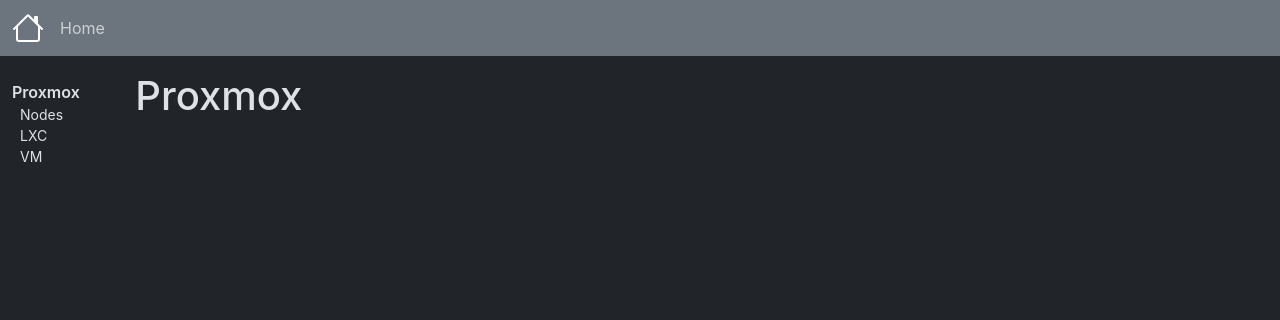
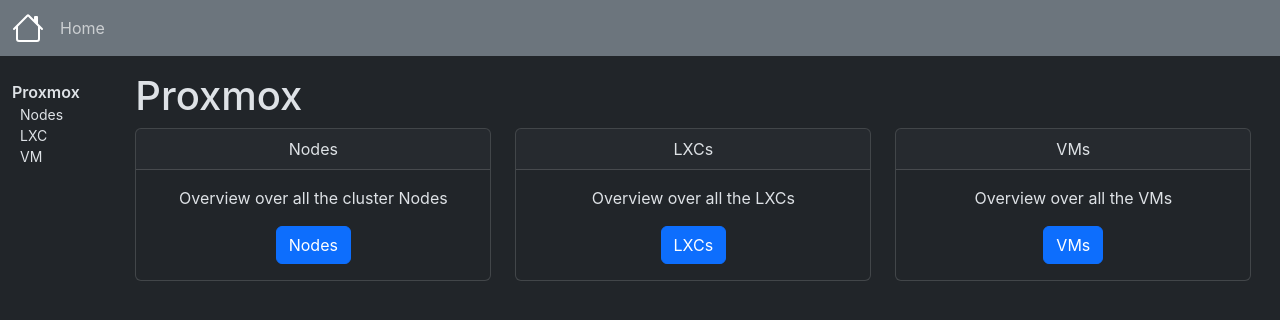
Before and after one commit to ooemperor/homelab-dashboard, a React (Create React App) app: page /proxmox in a window 1280 px wide. Shown: the top 320 px of the page. Built offline with nearby package versions, Linux system fonts and the light colour scheme; no server answers.

Commit message:
building basic nav into the home page

```diff
--- a/src/components/NavLayout.tsx
+++ b/src/components/NavLayout.tsx
@@ -6,7 +6,7 @@
 import SideNav from "./SideNav";
 import {Outlet} from "react-router-dom";
 import React, {ReactNode} from "react";
-import {ToastContainer} from "./Toast";
+
 
 interface LayoutWithNav {
     children: ReactNode;
--- a/src/views/Home/Home.tsx
+++ b/src/views/Home/Home.tsx
@@ -11,6 +11,22 @@
                 <div className="col">
                     <h1>Home</h1>
                 </div>
+
+                <div className="row">
+                    <div className="col">
+                        <div className="card text-center">
+                            <div className="card-header">
+                                Proxmox
+                            </div>
+                            <div className="card-body">
+                                <p>
+                                    <img src="https://proxmox.com/images/proxmox/Proxmox_logo_standard_hex_400px.png#joomlaImage://local-images/proxmox/Proxmox_logo_standard_hex_400px.png?width=400&amp;height=60"/>
+                                </p>
+                                <a href="/proxmox/nodes" className="btn btn-primary">Nodes</a>
+                            </div>
+                        </div>
+                    </div>
+                </div>
             </div>
         </div>
     )
--- a/src/views/Proxmox/ProxmoxHome.tsx
+++ b/src/views/Proxmox/ProxmoxHome.tsx
@@ -3,8 +3,6 @@
  * @author ooemperor
  */
 import React from "react";
-import {Toast} from "../../components/Toast";
-import {toastService} from "../../services/ToastService";
 
 
 export default function ProxmoxHome() {
@@ -15,6 +13,45 @@
                     <h1>Proxmox</h1>
                 </div>
             </div>
+
+            <div className="row">
+                <div className="col">
+                    <div className="card text-center">
+                        <div className="card-header">
+                            Nodes
+                        </div>
+                        <div className="card-body">
+                            <p className="card-text">Overview over all the cluster Nodes</p>
+                            <a href="/proxmox/nodes" className="btn btn-primary">Nodes</a>
+                        </div>
+                    </div>
+                </div>
+
+                <div className="col">
+                    <div className="card text-center">
+                        <div className="card-header">
+                            LXCs
+                        </div>
+                        <div className="card-body">
+                            <p className="card-text">Overview over all the LXCs</p>
+                            <a href="/proxmox/lxc" className="btn btn-primary">LXCs</a>
+                        </div>
+                    </div>
+                </div>
+
+                <div className="col">
+                    <div className="card text-center">
+                        <div className="card-header">
+                            VMs
+                        </div>
+                        <div className="card-body">
+                            <p className="card-text">Overview over all the VMs</p>
+                            <a href="/proxmox/vm" className="btn btn-primary">VMs</a>
+                        </div>
+                    </div>
+                </div>
+
+            </div>
         </div>
     )
 }
```
